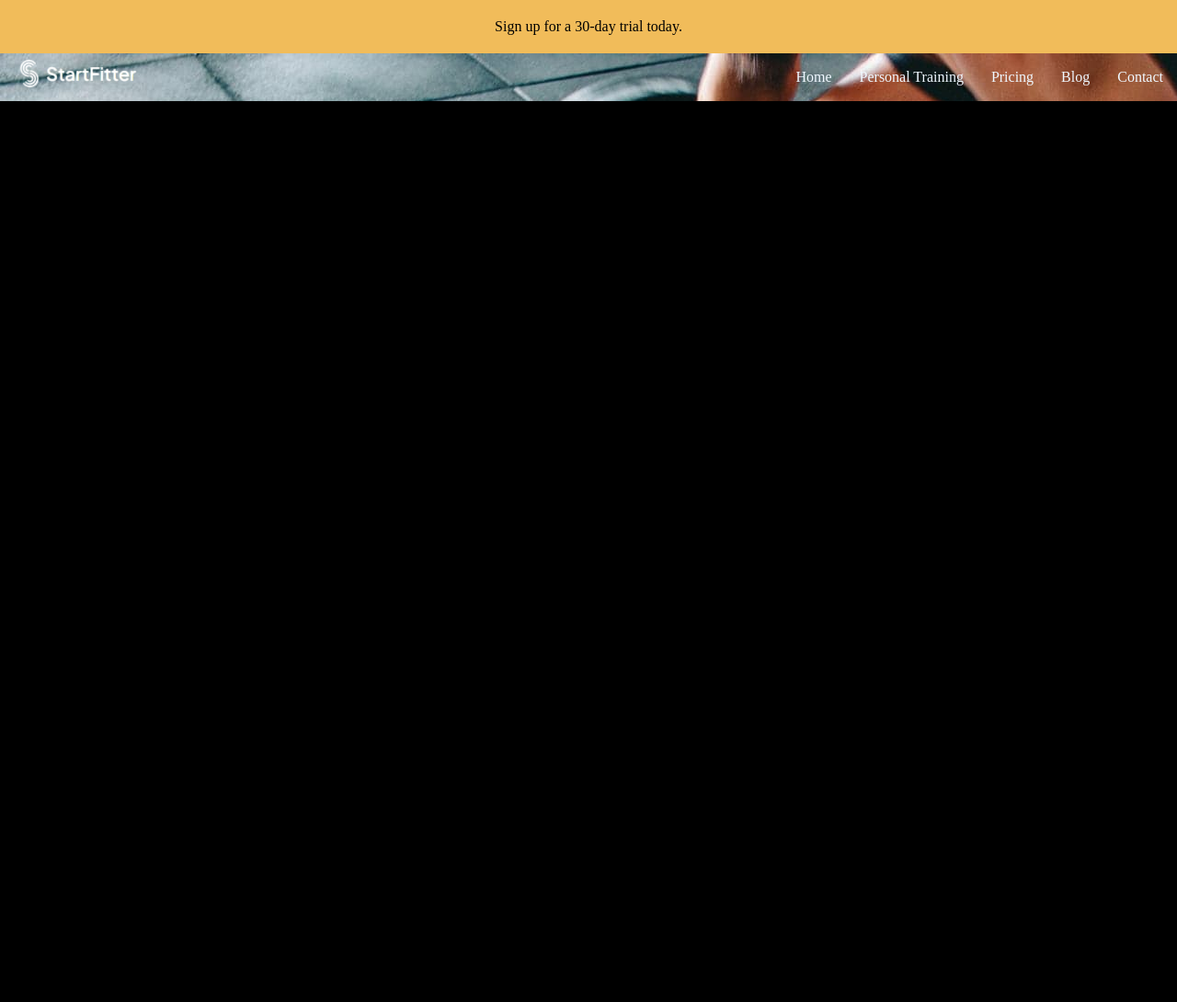
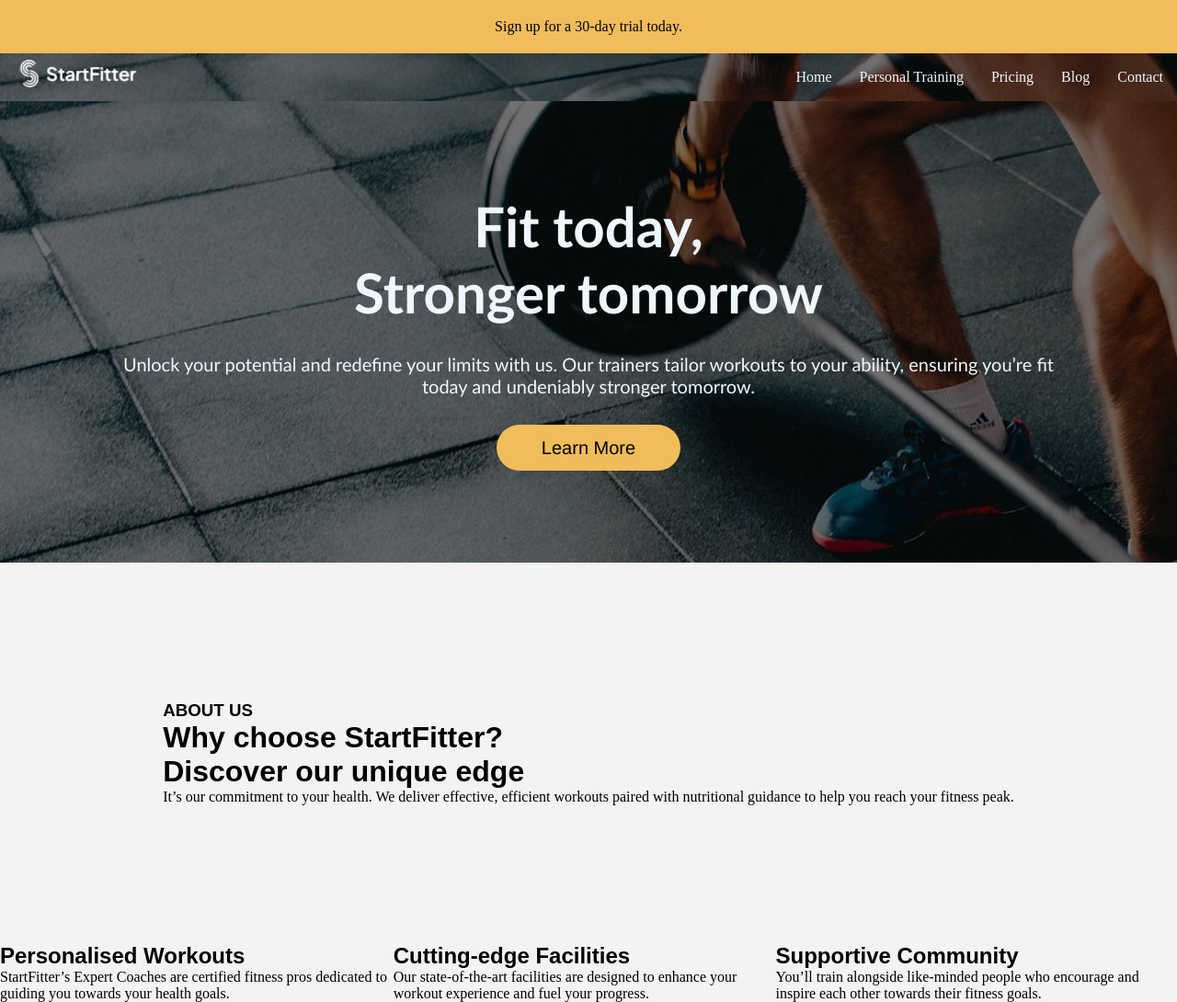
Before and after one commit to K3rllon/KerlloneIsa, a PHP site: page / in a window 1280 px wide. Shown: the whole page at 92% size. Before the commit the page ends 110 px from the top, so only its background shows below. Run offline with PHP 8.4, Linux system fonts and the light colour scheme.

Commit message:
Atividade março

```diff
--- a/ProjetosDS2/Ativ02/assets/css/style.css
+++ b/ProjetosDS2/Ativ02/assets/css/style.css
@@ -35,3 +35,49 @@ body{
 .itens:hover{
     text-decoration: underline;
 }
+
+#titulo{
+    color: aliceblue;
+    text-align: center;
+    padding: 100px;
+    font-size: 30px;
+    font-family: Trebuchet MS, sans-serif;
+}
+#paragrafo{
+    margin: 30px;
+    font-size: 20px;
+}
+#butaoleiamais{
+    width: 200px;
+    height: 50px;
+    border-radius: 50px;
+    font-family: Helvetica, sans-serif;
+    text-align: center;
+    font-size: 20px;
+    background-color: #f1bc5a;
+    border: none;
+}
+#inicio{
+    background-image: url("/Ativ02/assets/imagens/fundo.jpg");
+}
+#sobre{
+    background-color: #f3f3f3;
+    display: flex;
+    justify-content: center;
+    align-items: center;
+}
+.titulos{
+    font-family: Arial, Helvetica, sans-serif;
+}
+
+#bloco1{
+    padding: 50px;
+    margin: 100px;
+    display: inline-block;
+}
+#bloquinhos{
+    background-color: #f3f3f3;
+    display: flex;
+    justify-content: center;
+    align-items: center;
+}
--- a/ProjetosDS2/Ativ02/index.html
+++ b/ProjetosDS2/Ativ02/index.html
@@ -7,7 +7,7 @@
     <link rel="stylesheet" href="assets/css/style.css">
 </head>
 <body>
-    <div>
+    <div id="inicio">
         <div id="barra">
             <a id="mensagemdesign" href="#">Sign up for a 30-day trial today.</a>
         </div>
@@ -25,6 +25,39 @@
                 </menu>
             </div>
         </header>
+        <div id="titulo">
+            <h1>Fit today,<br> Stronger tomorrow</h1>
+            <p id="paragrafo">
+                Unlock your potential and redefine your limits with us. Our trainers tailor workouts to your ability, ensuring you’re fit today and undeniably stronger tomorrow.
+            </p>
+            <div>
+                <button id="butaoleiamais">Learn More</button>
+            </div>
+        </div>
     </div>
+    <main>
+        <div id="sobre">
+            <div id="bloco1">
+                <h3 class="titulos">ABOUT US</h3>
+                <h1 class="titulos">Why choose StartFitter? <br>
+                    Discover our unique edge</h1>
+                <p>It’s our commitment to your health. We deliver effective, efficient workouts paired with nutritional guidance to help you reach your fitness peak.</p>
+            </div>
+        </div>
+        <div id="bloquinhos">
+            <div id="bloco2">
+                <h2 class="titulos">Personalised Workouts</h2>
+                <p>StartFitter’s Expert Coaches are certified fitness pros dedicated to guiding you towards your health goals.</p>
+            </div>
+            <div>
+                <h2 class="titulos">Cutting-edge Facilities</h2>
+                <p>Our state-of-the-art facilities are designed to enhance your workout experience and fuel your progress.</p>
+            </div>
+            <div id="bloco4">
+                <h2 class="titulos">Supportive Community</h2>
+                <p>You’ll train alongside like-minded people who encourage and inspire each other towards their fitness goals.                </p>
+            </div>
+        </div>
+    </main>
 </body>
 </html>
```
Also changed, not shown: ProjetosDS2/Ativ02/assets/imagens/fundo.jpg.
